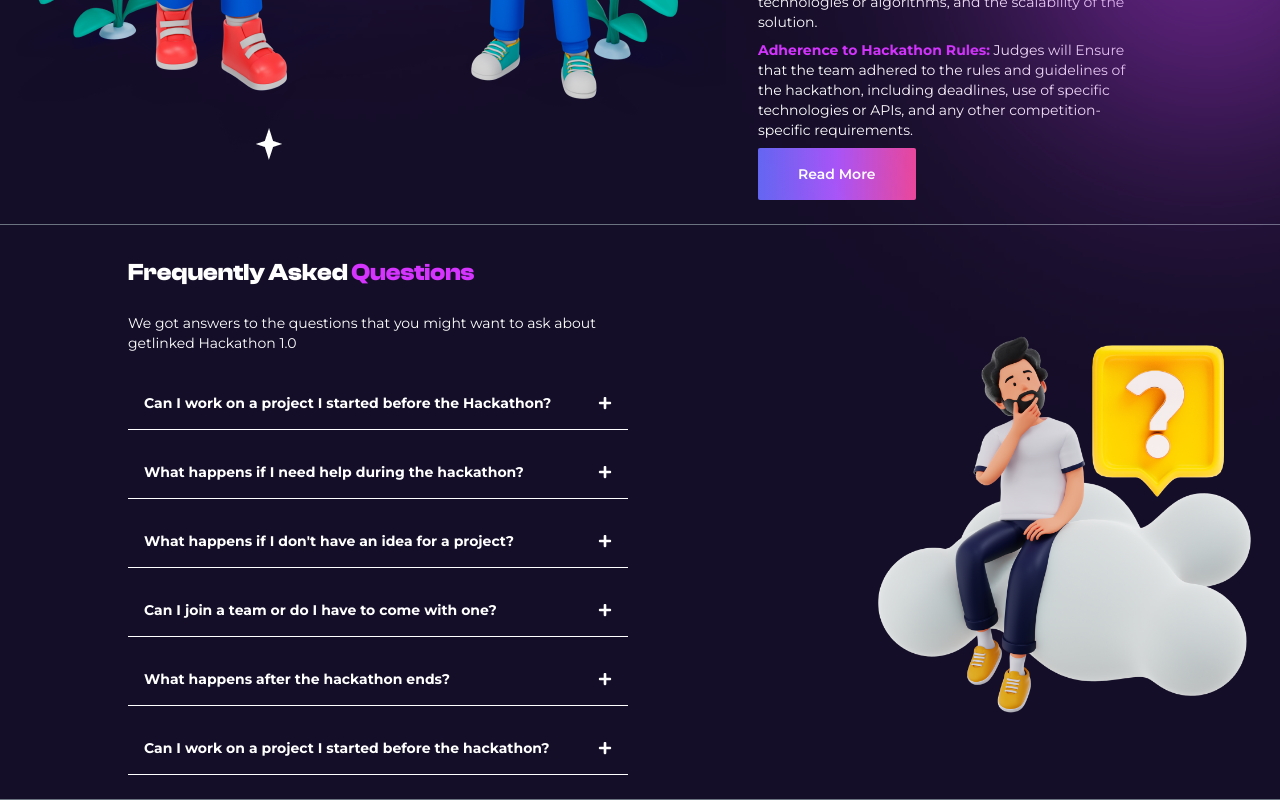
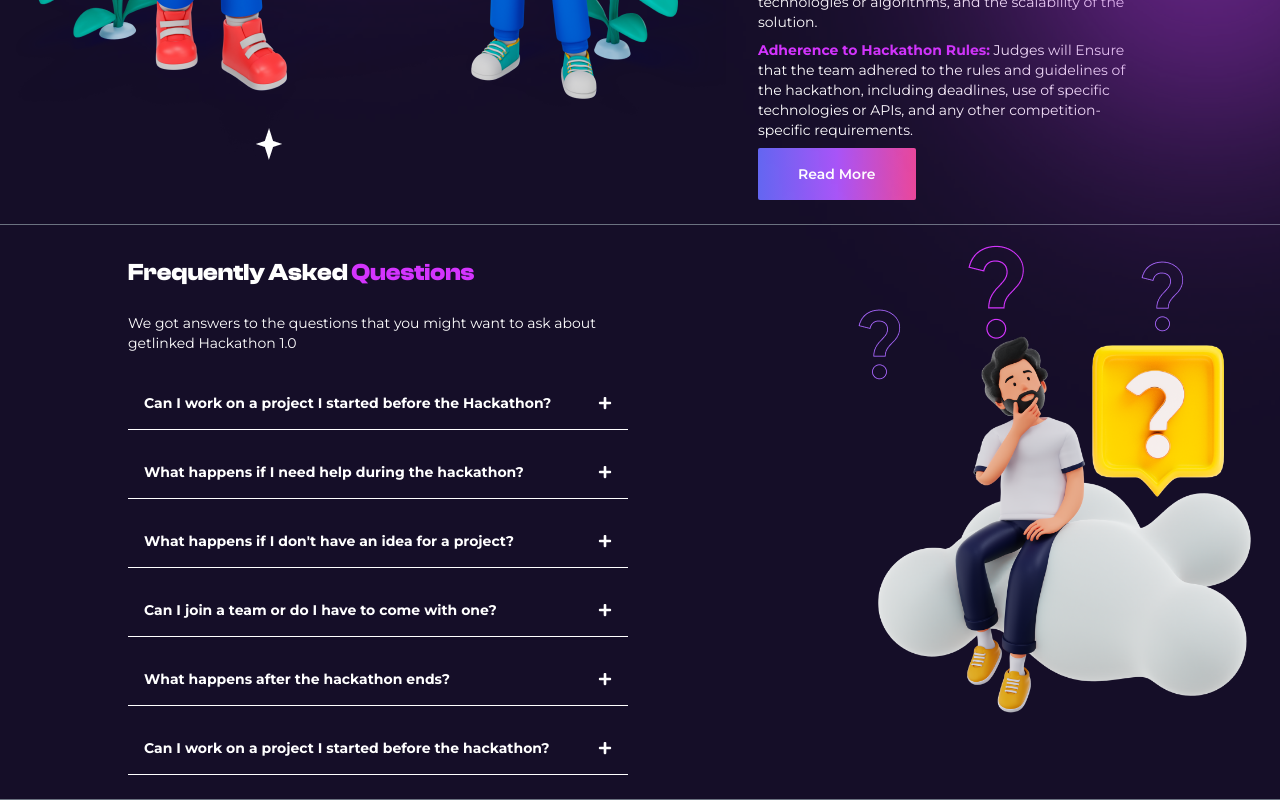
Before and after one commit to thamesblanq/getLinked, a React (Vite) app: page / in a window 1280 px wide. Shown: the part 2510-3310 px from the top of the page. Built offline with nearby package versions, Linux system fonts and the light colour scheme.

Commit message:
little adjustments for add-ons

```diff
--- a/src/components/Content.jsx
+++ b/src/components/Content.jsx
@@ -16,6 +16,9 @@ import whiteStar from '../images/star-white.png';
 import attr from '../images/attr.png';
 import ellipse from '../images/ellipse.png';
 import faq from '../images/faq.png';
+import qOne from '../images/q-one.png';
+import qTwo from '../images/q-two.png';
+import qThree from '../images/q-three.png';
 
 import Accordion from './Accordion';
 
@@ -215,8 +218,11 @@ const Main = () => {
 
                 <Accordion data={data}/>
             </div>
-                <div>
+                <div className='relative'>
                     <img src={faq}></img>
+                    <img src={qOne} className='absolute -top-12 right-24'></img>
+                    <img src={qTwo} className='absolute -top-16 right-64'></img>
+                    <img src={qThree} className='absolute top-0'></img>
                 </div>
             </div>
 
```
